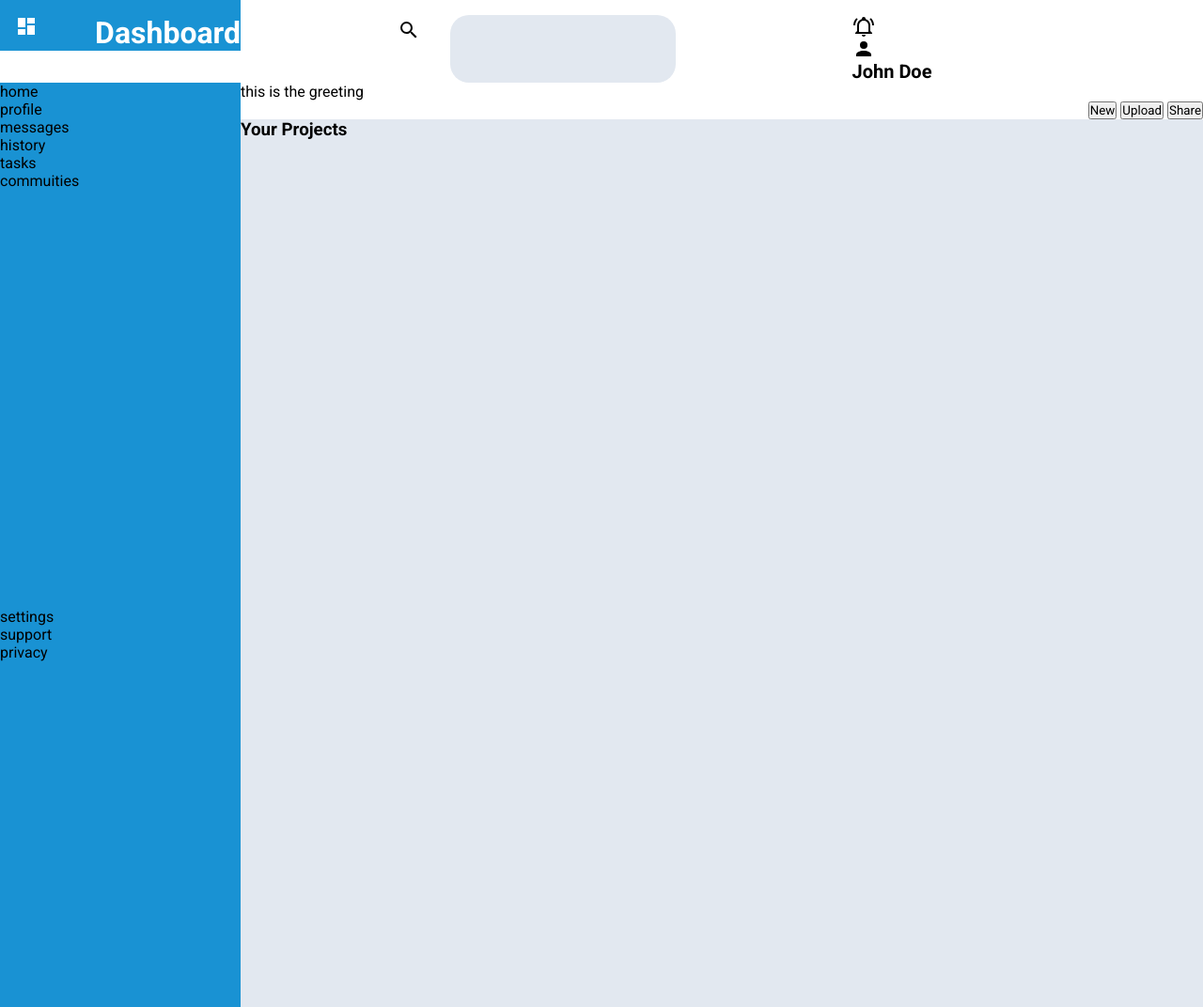
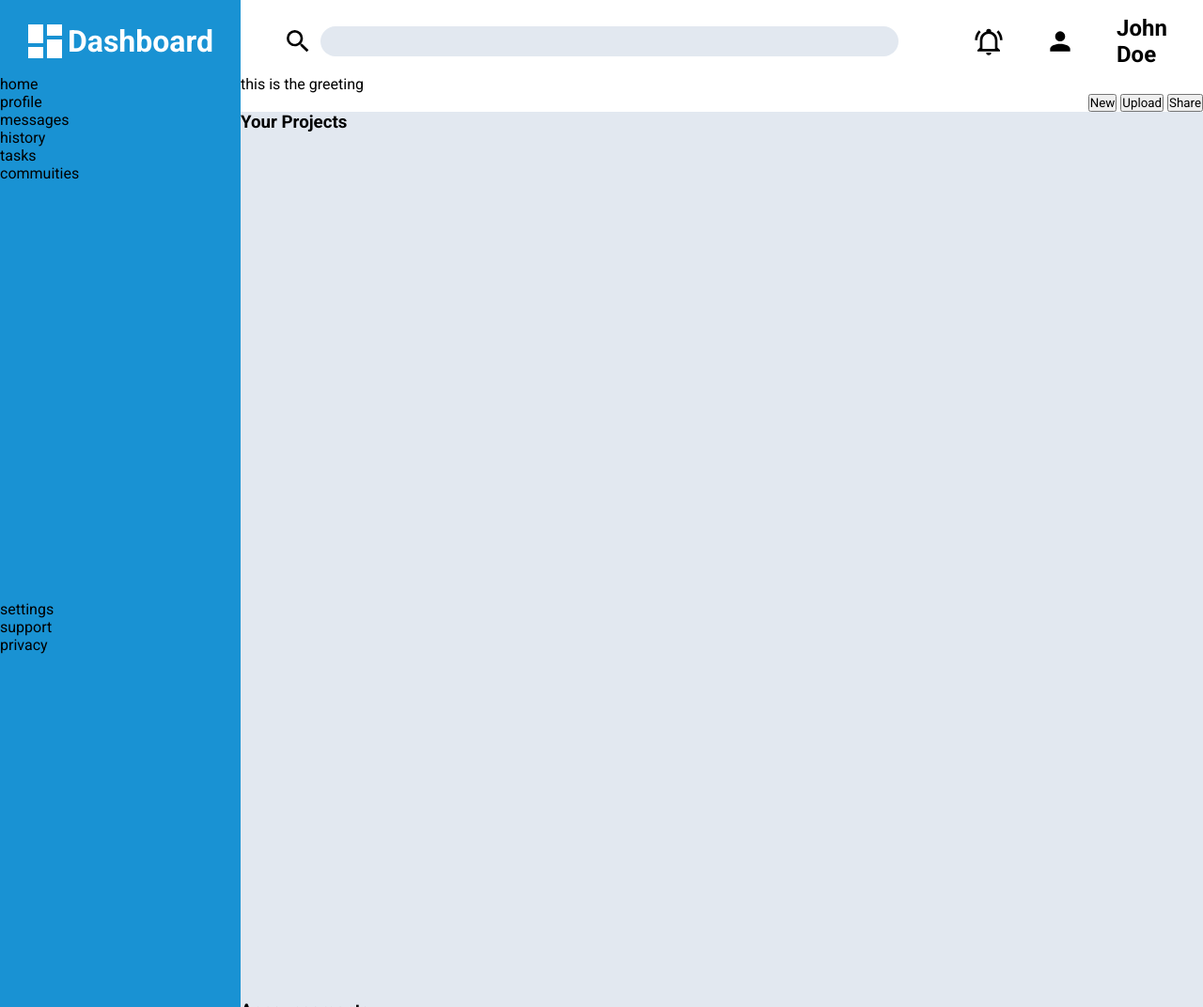
Before and after one commit to holmeskone/admin-dashboard, a plain HTML site: page index.html in a window 1280 px wide. Shown: the top 1072 px of the page at 94% size. Drawn offline with Linux system fonts and the light colour scheme.

Commit message:
Add stretch and 10vh to header section to fill in adequate space, remove individual padding and all to whole section, make logo have two columns with more space for name and then center content and items whilst stretching div so that blue covers whole section, increase size of all icons and text from 1rem to 2rem or from 2rem to 3rem for icons

```diff
--- a/styles.css
+++ b/styles.css
@@ -87,66 +87,75 @@
     grid-column: 1/3;
     display: grid;
     grid-template-columns: inherit;
-    align-items: start;
+    align-items: stretch;
+    height: 10vh;
 }
 .header .logo{
-    padding-top: 1rem;
-    padding-left: 1rem;
     display: grid;
-    grid-template-columns: 1fr 1fr;
+    grid-template-columns: 1fr 3fr;
     background-color: #1992D3;
+    justify-content: center;
+    align-items: center;
+    align-self: stretch;
+    padding: 1rem;
 }
 
 .header .logo svg{
-    fill: white;
-    width: 24px;
-    height: 24px;
-    background-color: #1992D3;
+  fill: white;
+  width: 3rem;
+  max-width: 100%;
+  height: auto;
+  justify-self: end;
 }
 
 .header .logo h2{
-    background-color: #1992D3;
     color: white;
-    font-size: 2rem;
+    font-size: clamp(18px,2rem,3rem);
     font-weight: bold;
+    overflow: hidden;
 }
 
 .navigation{
-    padding-top: 1rem;
-    padding-right: 1rem;
-    display: grid;
-    grid-template-columns: 5fr 1fr 1fr 1fr;
-    background-color: white;
-    justify-items: center;
-
+  padding: 1rem;
+  display: grid;
+  grid-template-columns: 3fr 1fr;
+  background-color: white;
+  gap: 5rem;
+  justify-content: center;
+  align-items: center;
+  align-self: stretch;
 }
 
 .navigation .search-bar{
     justify-content: end;
     display: grid;
     grid-template-columns: 1fr 10fr;
-    gap: 2rem;
-}
-
-.navigation .search-bar svg{
-    height: 2rem;
+    gap: 0.5rem;
+    width: 100%;
+    height: fit-content;
 }
 
 .navigation .search-bar input{
     background-color: #E2E8F0;
     border-width: 0px;
     border-radius: 20px;
+    height: 2rem;
 }
 
+.navigation .user-info{
+  display: grid;
+  grid-template-columns: 1fr 1fr 1fr;
+  align-items: center;
+}
 
 .navigation svg{
   fill: black;
-  width: 24px;
-  height: 24px;
+  height: 2rem;
+  justify-self: end;
 }
 
 .user-name p{
-  font-size: 20px;
+  font-size: 1.5rem;
   color: black;
   font-weight:700;
 }
```
